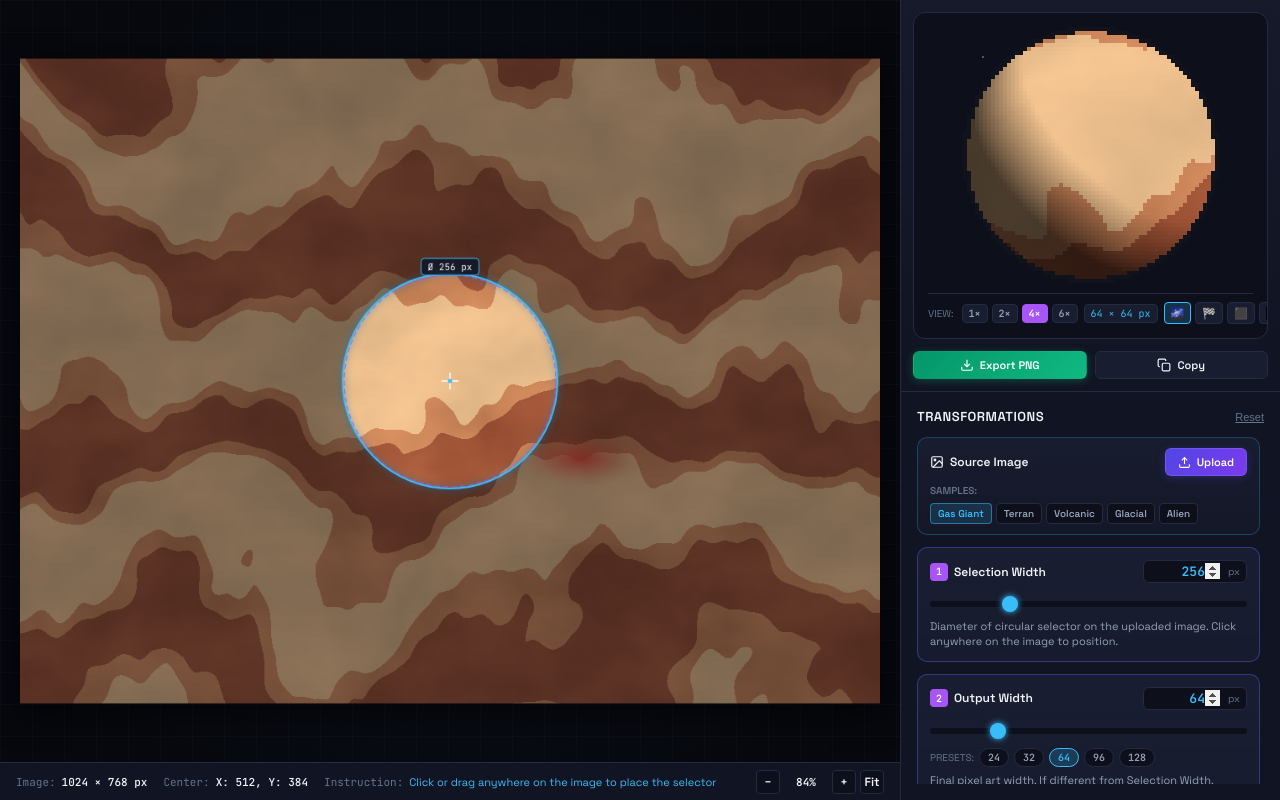
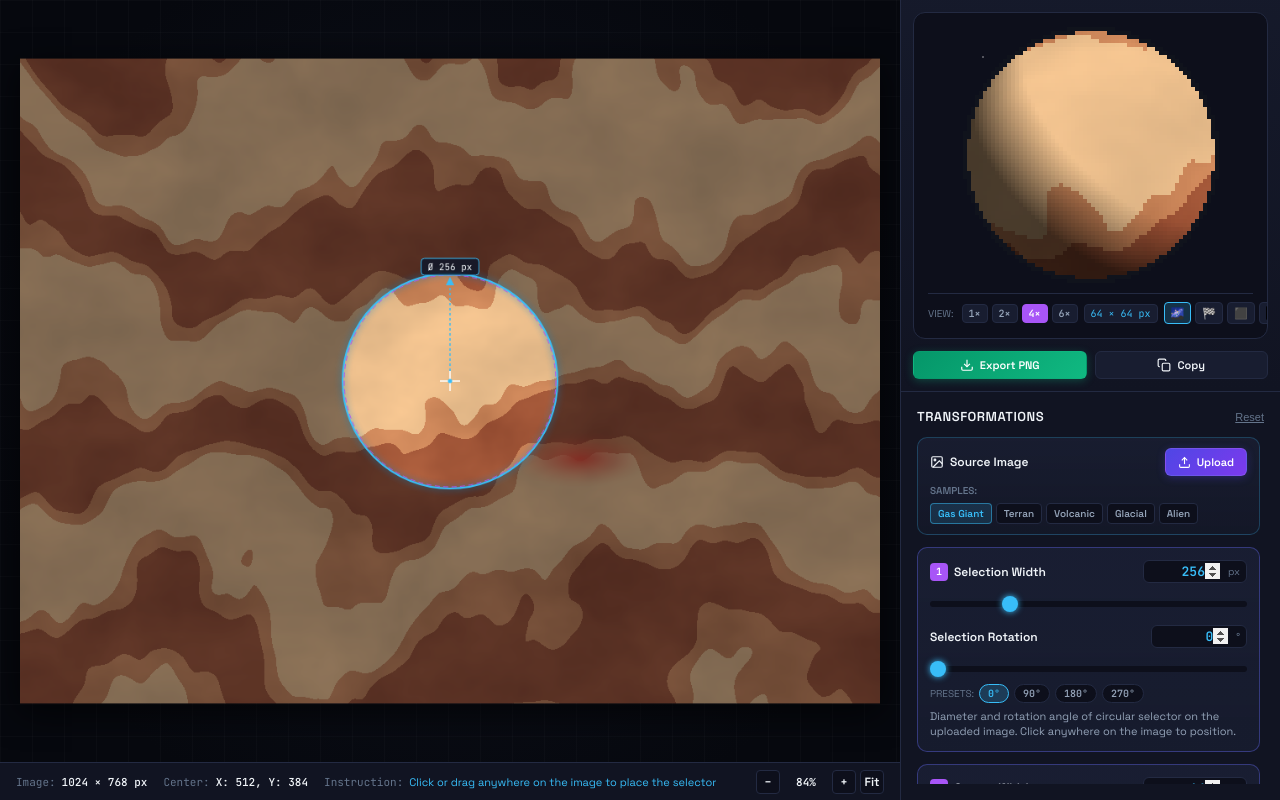
Before and after one commit to LikeMyBread/planet, a plain HTML site: page index.html in a window 1280 px wide. Both pictures are taken after a click on the button "Reset". Drawn offline with Linux system fonts and the light colour scheme.

Commit message:
Add selection rotation slider below selection width slider

```diff
--- a/app.js
+++ b/app.js
@@ -125,7 +125,8 @@
     selection: {
       x: 0,
       y: 0,
-      width: 256 // Selection Width (diameter in source pixels)
+      width: 256, // Selection Width (diameter in source pixels)
+      rotation: 0 // Selection Rotation (degrees)
     },
 
     // Output properties
@@ -178,6 +179,8 @@
     // Core Controls
     selectionWidthInput: document.getElementById('selectionWidthInput'),
     selectionWidthSlider: document.getElementById('selectionWidthSlider'),
+    selectionRotationInput: document.getElementById('selectionRotationInput'),
+    selectionRotationSlider: document.getElementById('selectionRotationSlider'),
     outputWidthInput: document.getElementById('outputWidthInput'),
     outputWidthSlider: document.getElementById('outputWidthSlider'),
 
@@ -284,7 +287,7 @@
   }
 
   // ==========================================================================
-  // Selection Control (Core Control #1: Selection Width)
+  // Selection Control (Core Control #1: Selection Width & Rotation)
   // ==========================================================================
 
   function setSelectionWidth(newWidth, updateInput = true) {
@@ -298,6 +301,28 @@
     const sliderMin = parseInt(elements.selectionWidthSlider.min, 10) || 16;
     const sliderMax = parseInt(elements.selectionWidthSlider.max, 10) || 1024;
     elements.selectionWidthSlider.value = Math.max(sliderMin, Math.min(width, sliderMax));
+
+    drawOverlay();
+    updatePlanetPreview();
+  }
+
+  function setSelectionRotation(newRotation, updateInput = true) {
+    const rot = Math.round(Number(newRotation) || 0);
+    state.selection.rotation = rot;
+    if (updateInput && elements.selectionRotationInput) {
+      elements.selectionRotationInput.value = rot;
+    }
+
+    if (elements.selectionRotationSlider) {
+      const sliderMin = parseInt(elements.selectionRotationSlider.min, 10) || 0;
+      const sliderMax = parseInt(elements.selectionRotationSlider.max, 10) || 360;
+      elements.selectionRotationSlider.value = Math.max(sliderMin, Math.min(rot, sliderMax));
+    }
+
+    const normRot = ((rot % 360) + 360) % 360;
+    document.querySelectorAll('[data-rotation]').forEach(btn => {
+      btn.classList.toggle('active', parseInt(btn.dataset.rotation, 10) === normRot);
+    });
 
     drawOverlay();
     updatePlanetPreview();
@@ -324,6 +349,8 @@
 
     const { x, y, width } = state.selection;
     const radius = width / 2;
+    const rot = state.selection.rotation || 0;
+    const rotRad = (rot * Math.PI) / 180;
 
     // 1. Darken outer region slightly so the circular selection stands out
     ctx.save();
@@ -354,25 +381,77 @@
     ctx.stroke();
     ctx.setLineDash([]);
 
-    // 3. Center crosshair
-    const chSize = 10;
+    // 3. Selection orientation and center crosshairs
+    ctx.save();
+    ctx.translate(x, y);
+
+    const normRot = ((rot % 360) + 360) % 360;
+    if (normRot !== 0) {
+      // Unrotated reference crosshairs (subtle dashed)
+      ctx.strokeStyle = 'rgba(255, 255, 255, 0.2)';
+      ctx.lineWidth = 1;
+      ctx.setLineDash([2, 3]);
+      ctx.beginPath();
+      ctx.moveTo(-16, 0);
+      ctx.lineTo(16, 0);
+      ctx.moveTo(0, -16);
+      ctx.lineTo(0, 16);
+      ctx.stroke();
+      ctx.setLineDash([]);
+
+      // Small angle arc showing rotation from top (12 o'clock = -PI/2)
+      const arcRadius = Math.min(24, Math.max(12, radius * 0.3));
+      ctx.strokeStyle = 'rgba(56, 189, 248, 0.6)';
+      ctx.lineWidth = 1.5;
+      ctx.beginPath();
+      ctx.arc(0, 0, arcRadius, -Math.PI / 2, -Math.PI / 2 + rotRad, rotRad < 0);
+      ctx.stroke();
+    }
+
+    // Rotated axes and crosshair
+    ctx.rotate(rotRad);
+
+    const chSize = 12;
     ctx.strokeStyle = '#ffffff';
     ctx.lineWidth = 1.5;
     ctx.beginPath();
-    ctx.moveTo(x - chSize, y);
-    ctx.lineTo(x + chSize, y);
-    ctx.moveTo(x, y - chSize);
-    ctx.lineTo(x, y + chSize);
+    ctx.moveTo(-chSize, 0);
+    ctx.lineTo(chSize, 0);
+    ctx.moveTo(0, -chSize);
+    ctx.lineTo(0, chSize);
     ctx.stroke();
 
-    // 4. Center small dot
+    // Orientation indicator pointing to top / "up" of the rotated selection
+    if (radius > 24) {
+      ctx.strokeStyle = '#38bdf8';
+      ctx.fillStyle = '#38bdf8';
+      ctx.lineWidth = 1.5;
+      ctx.setLineDash([3, 3]);
+      ctx.beginPath();
+      ctx.moveTo(0, -chSize);
+      ctx.lineTo(0, -radius + 14);
+      ctx.stroke();
+      ctx.setLineDash([]);
+
+      // Arrow head at perimeter indicating the top/North orientation
+      ctx.beginPath();
+      ctx.moveTo(0, -radius + 4);
+      ctx.lineTo(-5, -radius + 14);
+      ctx.lineTo(5, -radius + 14);
+      ctx.closePath();
+      ctx.fill();
+    }
+
+    // Center small cyan dot
     ctx.fillStyle = '#38bdf8';
     ctx.beginPath();
-    ctx.arc(x, y, 2.5, 0, Math.PI * 2);
+    ctx.arc(0, 0, 2.5, 0, Math.PI * 2);
     ctx.fill();
 
-    // 5. Dimension tag above circle
-    const label = `Ø ${Math.round(width)} px`;
+    ctx.restore();
+
+    // 5. Dimension & rotation tag above circle
+    const label = normRot !== 0 ? `Ø ${Math.round(width)} px • ${Math.round(rot)}°` : `Ø ${Math.round(width)} px`;
     ctx.font = '11px "JetBrains Mono", monospace';
     const textWidth = ctx.measureText(label).width;
     const tagX = x - textWidth / 2 - 8;
@@ -657,6 +736,12 @@
     const paletteName = state.palette;
     const ditherMode = state.dither;
 
+    // Selection rotation transformation (applied first to the selected area)
+    const rotDeg = state.selection.rotation || 0;
+    const rotRad = (rotDeg * Math.PI) / 180;
+    const cosRot = Math.cos(rotRad);
+    const sinRot = Math.sin(rotRad);
+
     // Sample function: nearest or bilinear from source
     function sampleSource(px, py) {
       if (useNearest) {
@@ -733,7 +818,11 @@
           continue;
         }
 
-        // 2. Map coordinates: flat vs 3D spherical warp
+        // 2. Map coordinates: Selection rotation -> 3D spherical warp vs flat crop
+        // Apply rotation to the selected area first before any other transformations
+        const uRot = u * cosRot + v * sinRot;
+        const vRot = -u * sinRot + v * cosRot;
+
         let sampleOffsetX, sampleOffsetY;
         let nz = 1.0;
 
@@ -746,12 +835,12 @@
           const warpFactor = curvature * sphereDist + (1.0 - curvature) * dist;
           const scale = dist > 0.0001 ? warpFactor / dist : 1.0;
 
-          sampleOffsetX = u * scale * selRadius;
-          sampleOffsetY = v * scale * selRadius;
+          sampleOffsetX = uRot * scale * selRadius;
+          sampleOffsetY = vRot * scale * selRadius;
         } else {
-          // Flat direct crop
-          sampleOffsetX = u * selRadius;
-          sampleOffsetY = v * selRadius;
+          // Flat direct crop with selection rotation
+          sampleOffsetX = uRot * selRadius;
+          sampleOffsetY = vRot * selRadius;
         }
 
         // Source pixel coordinates
@@ -1014,6 +1103,33 @@
       setSelectionWidth(parseInt(e.target.value, 10), true);
     });
 
+    // Selection Rotation (Input & Slider & Presets)
+    elements.selectionRotationInput.addEventListener('input', (e) => {
+      const val = parseFloat(e.target.value);
+      if (!isNaN(val)) {
+        setSelectionRotation(val, false);
+      }
+    });
+
+    elements.selectionRotationInput.addEventListener('change', (e) => {
+      const val = parseFloat(e.target.value);
+      if (!isNaN(val)) {
+        setSelectionRotation(val, true);
+      } else {
+        setSelectionRotation(state.selection.rotation, true);
+      }
+    });
+
+    elements.selectionRotationSlider.addEventListener('input', (e) => {
+      setSelectionRotation(parseInt(e.target.value, 10), true);
+    });
+
+    document.querySelectorAll('[data-rotation]').forEach(btn => {
+      btn.addEventListener('click', () => {
+        setSelectionRotation(parseInt(btn.dataset.rotation, 10), true);
+      });
+    });
+
     // Output Width (Input & Slider & Presets)
     elements.outputWidthInput.addEventListener('input', (e) => {
       const val = parseFloat(e.target.value);
@@ -1166,6 +1282,7 @@
     // Reset controls button
     elements.resetControlsBtn.addEventListener('click', () => {
       setSelectionWidth(256);
+      setSelectionRotation(0);
       setOutputWidth(64);
       document.querySelector('input[name="scalingAlgo"][value="nearest"]').checked = true;
       state.scalingAlgo = 'nearest';
--- a/index.html
+++ b/index.html
@@ -144,7 +144,7 @@
               </div>
             </div>
 
-            <!-- First Core Control: Selection Width -->
+            <!-- First Core Control: Selection Area -->
             <div class="control-card primary-card">
               <div class="control-header">
                 <label for="selectionWidthInput" class="control-label">
@@ -156,8 +156,28 @@
                 </div>
               </div>
               <input type="range" id="selectionWidthSlider" class="range-slider" min="16" max="1024" value="256" step="1">
-              <div class="control-description">
-                Diameter of circular selector on the uploaded image. Click anywhere on the image to position.
+
+              <!-- Selection Rotation Slider -->
+              <div class="control-header" style="margin-top: 10px;">
+                <label for="selectionRotationInput" class="control-label">
+                  Selection Rotation
+                </label>
+                <div class="control-value-group">
+                  <input type="number" id="selectionRotationInput" class="number-input" value="0" step="1">
+                  <span class="unit">°</span>
+                </div>
+              </div>
+              <input type="range" id="selectionRotationSlider" class="range-slider" min="0" max="360" value="0" step="1">
+              <div class="quick-presets" style="margin-top: 4px;">
+                <span class="quick-presets-label">Presets:</span>
+                <button type="button" class="btn btn-pill active" data-rotation="0">0°</button>
+                <button type="button" class="btn btn-pill" data-rotation="90">90°</button>
+                <button type="button" class="btn btn-pill" data-rotation="180">180°</button>
+                <button type="button" class="btn btn-pill" data-rotation="270">270°</button>
+              </div>
+
+              <div class="control-description" style="margin-top: 6px;">
+                Diameter and rotation angle of circular selector on the uploaded image. Click anywhere on the image to position.
               </div>
             </div>
 
```
Also changed, not shown: 1 other file.
